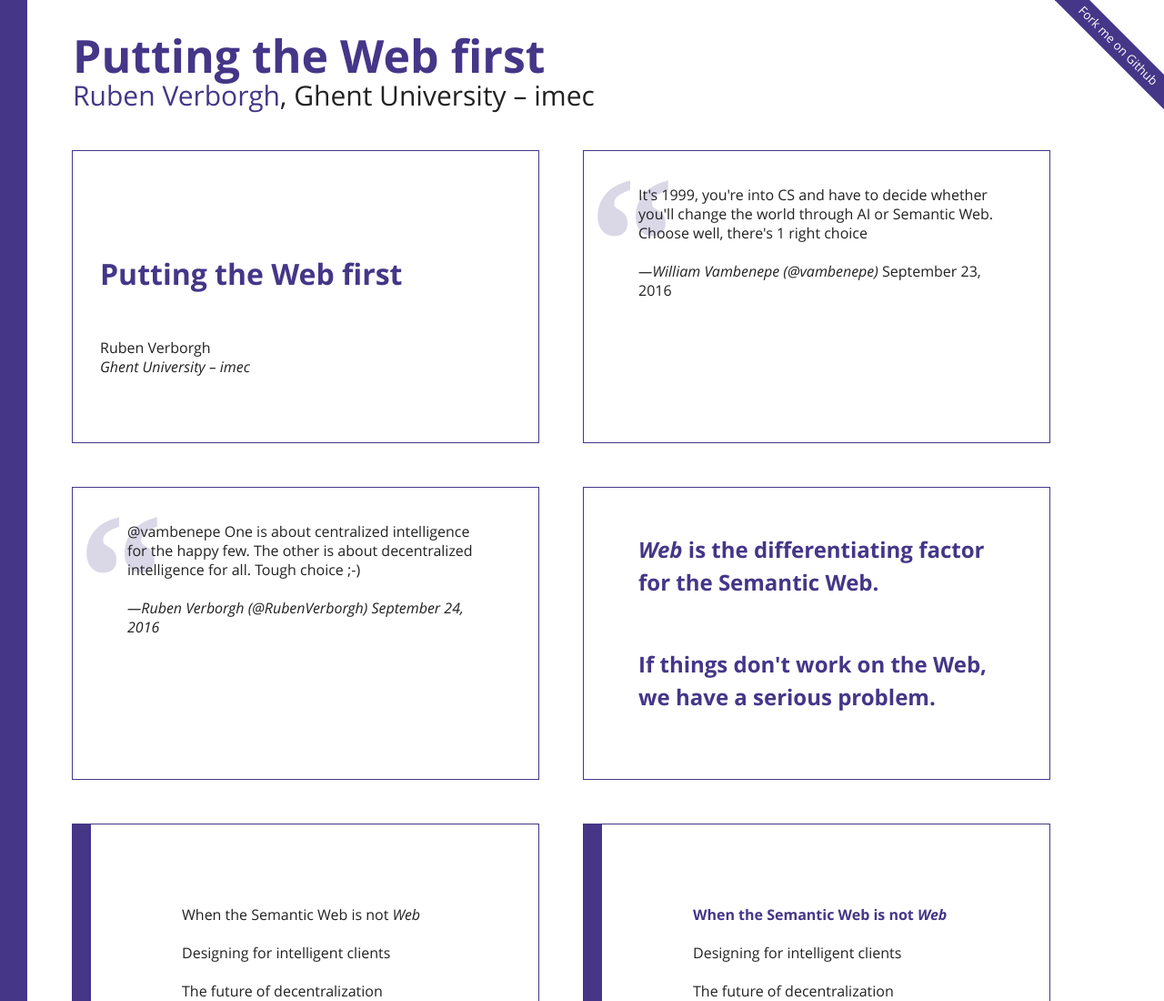
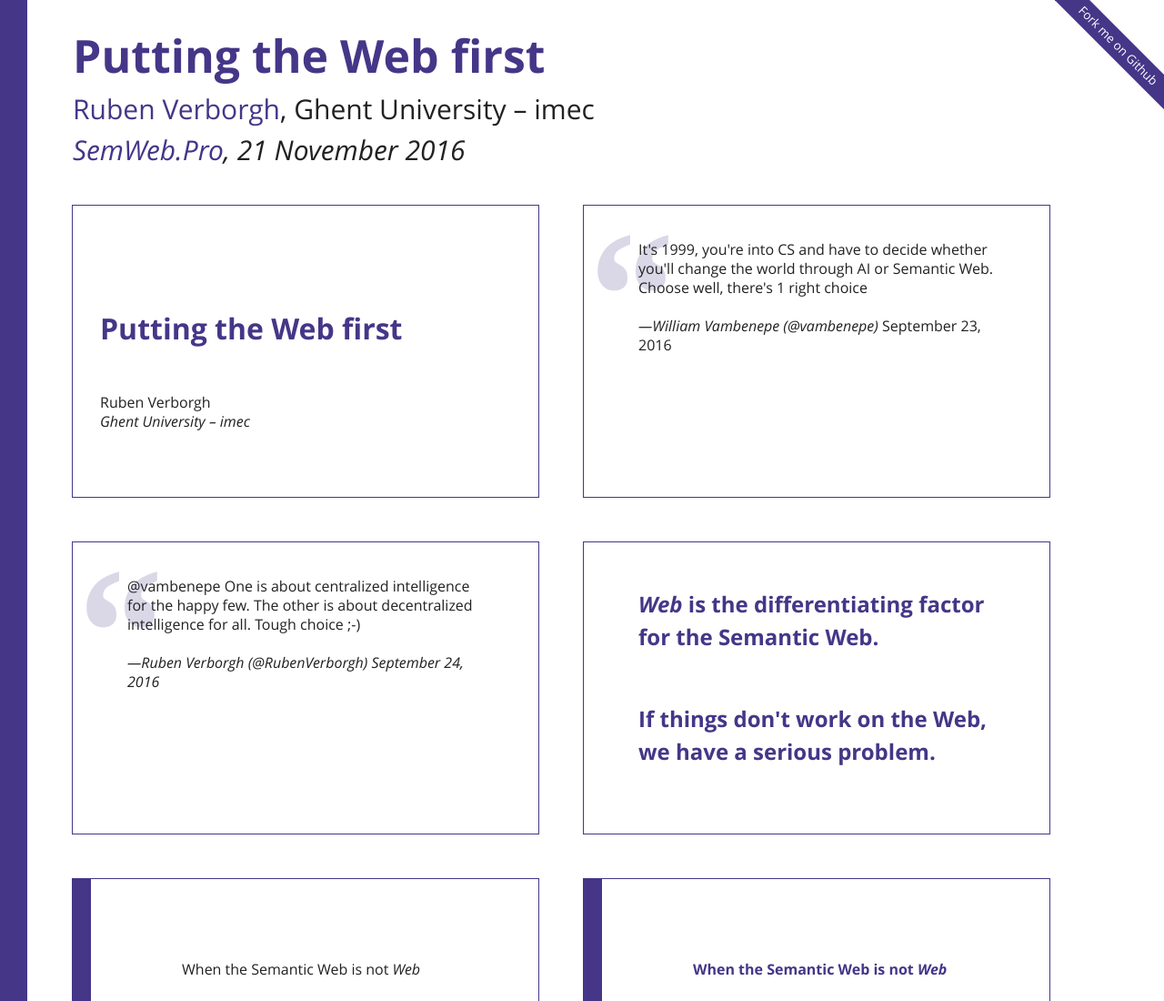
Before and after one commit to RubenVerborgh/SemWeb.Pro-2016, a website: page index.html in a window 1280 px wide. Shown: the top 1100 px of the page at 91% size. Drawn offline with Linux system fonts and the light colour scheme.

Commit message:
Add venue link.

```diff
--- a/index.html
+++ b/index.html
@@ -12,6 +12,7 @@
   <header class="caption">
     <h1>Putting the Web first</h1>
     <p><a href="https://ruben.verborgh.org/">Ruben Verborgh</a>, Ghent University – imec</p>
+    <p class="venue"><a href="http://semweb.pro/semwebpro-2016.html">SemWeb.Pro</a>, 21 November 2016</p>
   </header>
 
   <div class="title slide" id="title">
--- a/styles/custom.css
+++ b/styles/custom.css
@@ -36,3 +36,10 @@
   padding-top: 1.4em;
   color: #453688;
 }
+
+.shower .caption p {
+  margin-top: .5em;
+}
+p.venue {
+  font-style: italic;
+}
```
